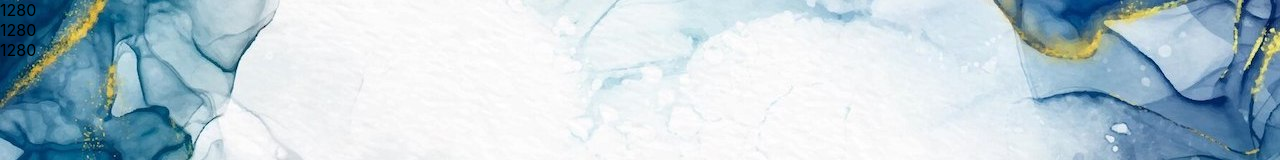
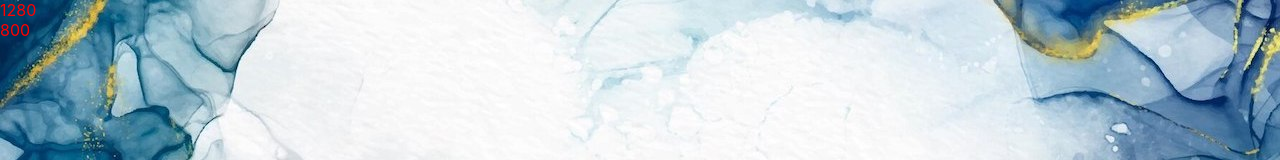
Before and after one commit to sasemanmanzar/Sara-Resume, a React (Create React App) app: page / in a window 1280 px wide. Shown: the top 160 px of the page. Built offline with nearby package versions, Linux system fonts and the light colour scheme.

Commit message:
p1 width & height

```diff
--- a/src/Pages/One/One.js
+++ b/src/Pages/One/One.js
@@ -1,6 +1,6 @@
 import './One.css';
 import picSara from '../../Pic/sara.jpg';
-import React, { useCallback, useState } from 'react';
+import React, { useCallback, useState, useEffect } from 'react';
 
 function One(){
 
@@ -52,19 +52,36 @@ function One(){
       // const infoClassSara = (isWidthTurningPoint ?  "Rectangle-Large" : "sara_area Rectangle");
 
 
-      var Width1 = document.documentElement.clientWidth;
-      var Width2 = document.body.clientWidth;
-      var Width3 = window.innerWidth;
-      var Width = document.documentElement.clientWidth || document.body.clientWidth || window.innerWidth;
+      // var Width1 = document.documentElement.clientWidth;
+      // var Width2 = document.body.clientWidth;
+      // var Width3 = window.innerWidth;
+      // var Width = document.documentElement.clientWidth || document.body.clientWidth || window.innerWidth;
       // window.screen.width;
 
+      // const sara =  window.innerHeight;
       // const [WhatClientWidth, setClientWidth] = useState('0');
       // setClientWidth({Width});
       // setCar({color: "blue"})
 
+
+      // useEffect(() => {
+      //   function setClientWidth() { return(WhatClientWidth = window.innerWidth);  } ;
+      // });
+
+        const [width, setWidth]   = useState(window.innerWidth);
+        const [height, setHeight] = useState(window.innerHeight);
+        const updateDimensions = () => {
+            setWidth(window.innerWidth);
+            setHeight(window.innerHeight);
+        }
+        useEffect(() => {
+            window.addEventListener("resize", updateDimensions);
+            return () => window.removeEventListener("resize", updateDimensions);
+        }, []);
+
     return(
         <div id='IdOne' className='one'>
-            <div>{Width1} <br/> {Width2} <br/> {Width3} <br/> </div>
+            <div style={{color:"red"}}>{width} <br/> {height}  </div>
 
             <div className='boxPicText'>
                 <img className='picSara' src={picSara} alt="" />
```
